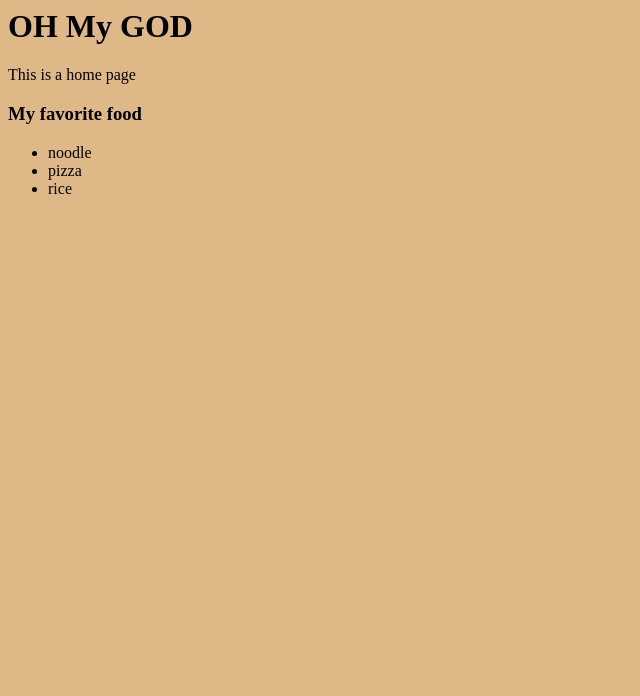
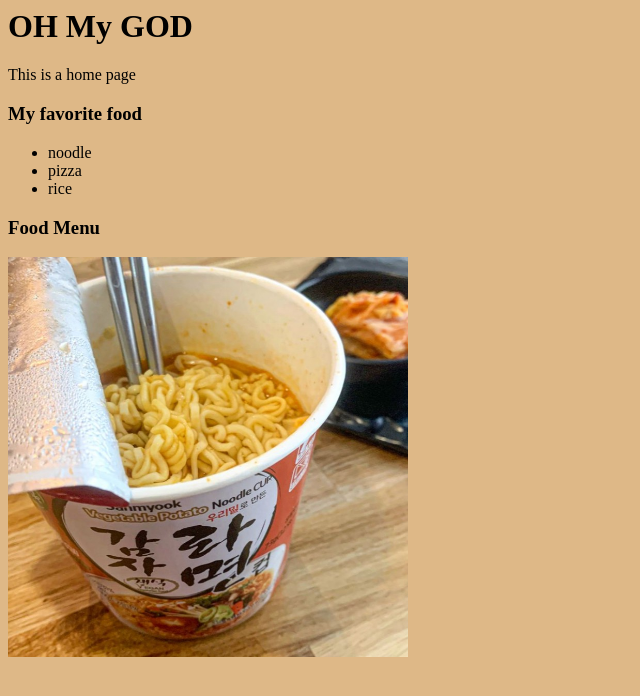
Before and after one commit to salarmandar/get-web-app, a plain HTML site: page index.html in a window 1280 px wide. Shown: the whole page, without its empty margins (0-640 px from the left). Drawn offline with Linux system fonts and the light colour scheme.

Commit message:
Add foode menu in feature branch

```diff
--- a/index.html
+++ b/index.html
@@ -16,6 +16,8 @@
         <li>pizza</li>
         <li>rice</li>
     </ul>
+    <h3>Food Menu</h3>
+    <img src="images/food1.jfif" width="400" height="400">
     <script src="js/script.js"></script>
 </body>
 </html>
```
Also changed, not shown: images/food1.jfif (added).
